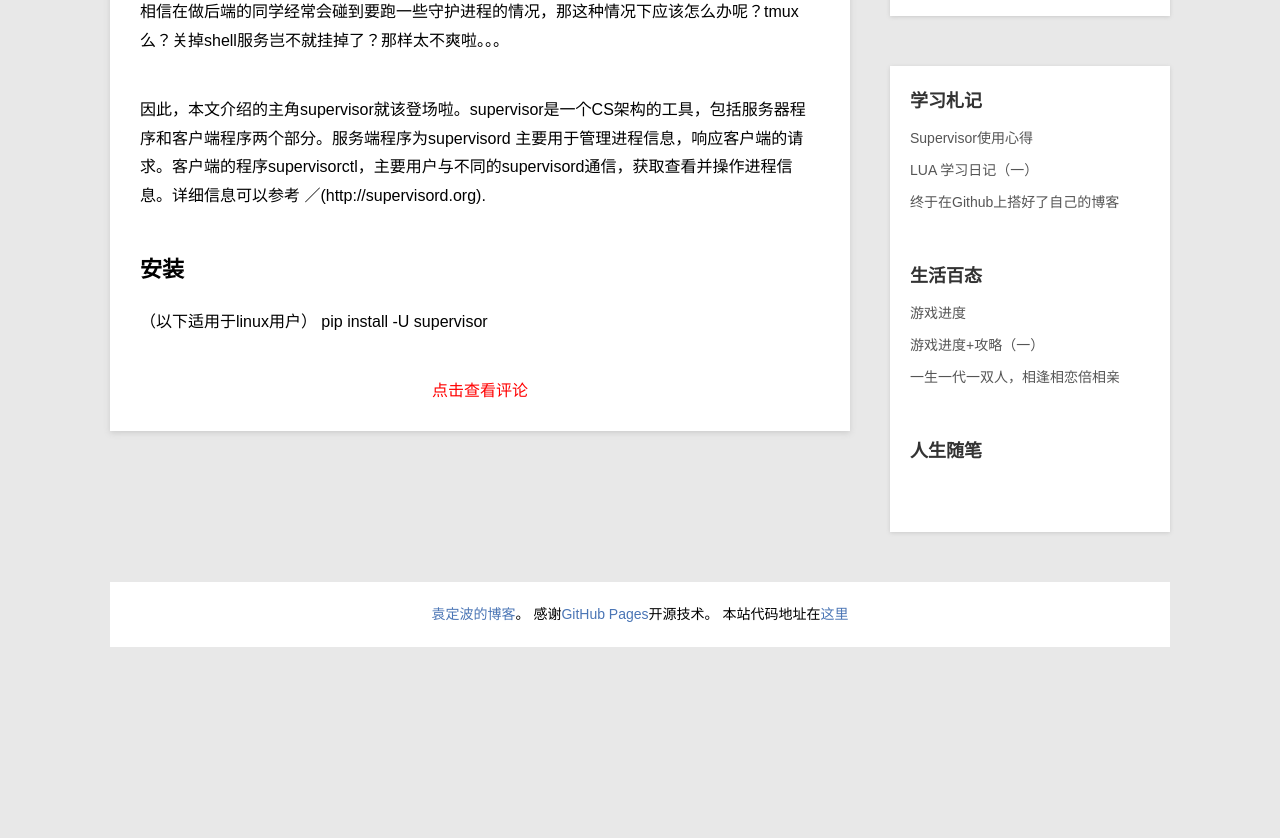
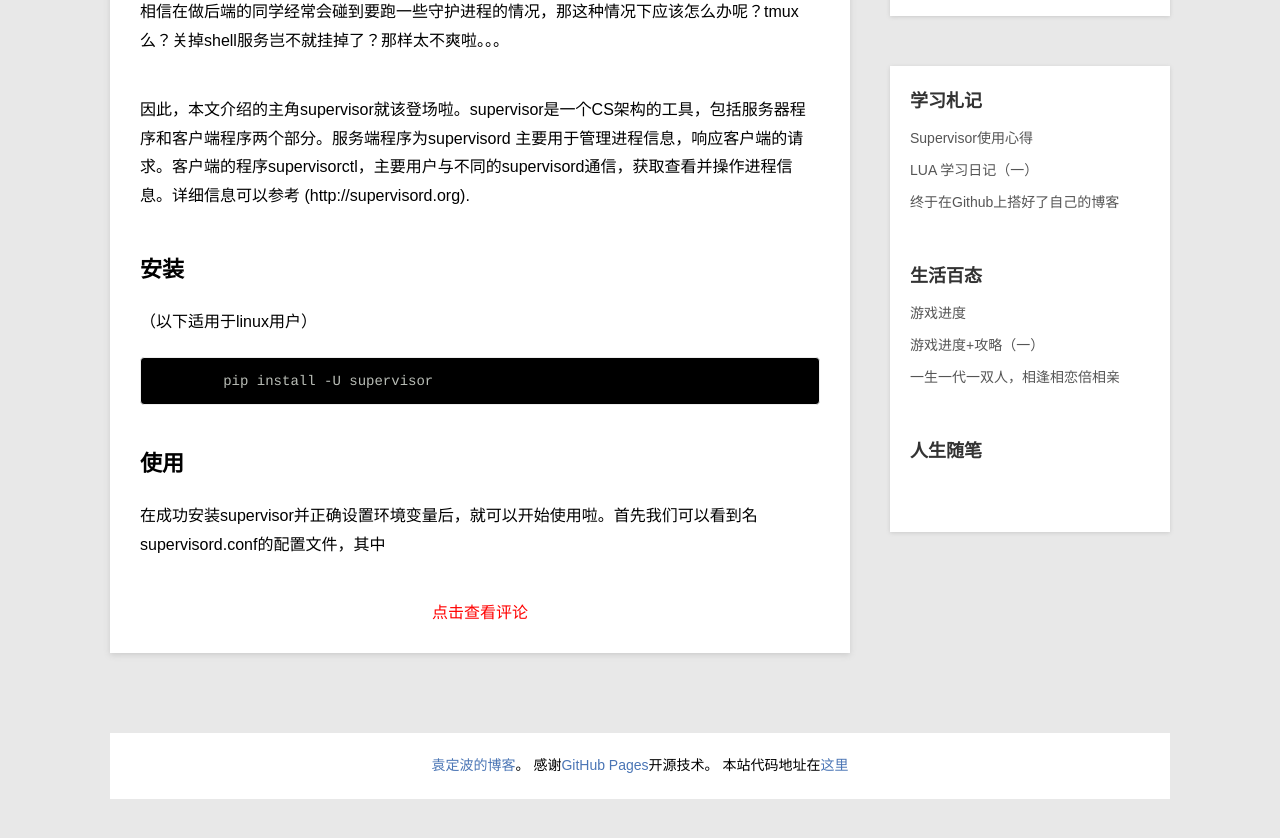
Before and after one commit to BigWavelet/BigWavelet.github.io, a Jekyll site: the page built from _posts/blog/2015-11-07-bigwavelet-supervisor-01.md, in a window 1280 px wide, cut to the strip 314-1173 px from the top of the page. Shown: the top 838 px of the strip. Built offline with Jekyll 4.4.1, drawn with Linux system fonts in a browser that asks for light colours; nearby versions of some CDN libraries; Markdown is read by kramdown in place of the engine named in the settings; comment, search, counter and statistics services are not loaded; before the commit the page ends 1021 px from its top, so only the background shows below that.

Commit message:
modigy supervisor

```diff
--- a/_posts/blog/2015-11-07-bigwavelet-supervisor-01.md
+++ b/_posts/blog/2015-11-07-bigwavelet-supervisor-01.md
@@ -10,9 +10,14 @@ category: blog
 相信在做后端的同学经常会碰到要跑一些守护进程的情况，那这种情况下应该怎么办呢？tmux么？关掉shell服务岂不就挂掉了？那样太不爽啦。。。
 
 因此，本文介绍的主角supervisor就该登场啦。supervisor是一个CS架构的工具，包括服务器程序和客户端程序两个部分。服务端程序为supervisord
-主要用于管理进程信息，响应客户端的请求。客户端的程序supervisorctl，主要用户与不同的supervisord通信，获取查看并操作进程信息。详细信息可以参考 ／(http://supervisord.org).
+主要用于管理进程信息，响应客户端的请求。客户端的程序supervisorctl，主要用户与不同的supervisord通信，获取查看并操作进程信息。详细信息可以参考 (http://supervisord.org).
 
 ## 安装
 
 （以下适用于linux用户）
-    pip install -U supervisor
+
+
+            pip install -U supervisor
+
+## 使用
+在成功安装supervisor并正确设置环境变量后，就可以开始使用啦。首先我们可以看到名supervisord.conf的配置文件，其中
```
Also changed, not shown: 1 other file.
